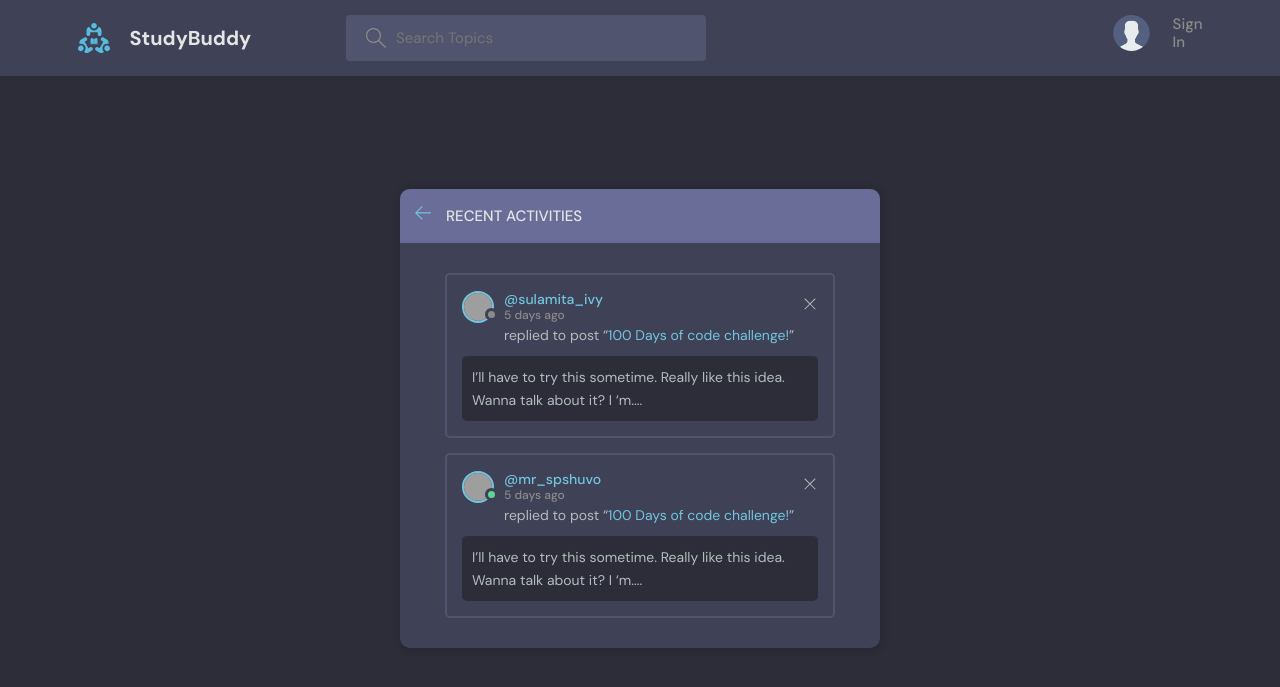
After one commit to sameerarshad786/findstudypartner, a Django app: page /activity/ in a window 1280 px wide. The commit adds this page. Shown: the top 687 px of the page. Run offline with Django 4.2, Linux system fonts and the light colour scheme; grey boxes are pictures that could not be loaded.

Commit message:
Added some functionality

```diff
--- /dev/null
+++ b/cmd1/templates/cmd1/activity.html
@@ -0,0 +1,87 @@
+{% extends 'cmd1/base.html' %}
+{% load static %}
+
+{% block content %}
+{% include 'cmd1/navbar.html' %}
+<main class="layout">
+    <div class="container">
+      <div class="layout__box">
+        <div class="layout__boxHeader">
+          <div class="layout__boxTitle">
+            <a href="{{request.META.HTTP_REFERER}}">
+              <svg version="1.1" xmlns="http://www.w3.org/2000/svg" width="32" height="32" viewBox="0 0 32 32">
+                <title>arrow-left</title>
+                <path
+                  d="M13.723 2.286l-13.723 13.714 13.719 13.714 1.616-1.611-10.96-10.96h27.625v-2.286h-27.625l10.965-10.965-1.616-1.607z"
+                ></path>
+              </svg>
+            </a>
+            <h3>Recent Activities</h3>
+          </div>
+        </div>
+
+        <div class="activities-page layout__body">
+          <div class="activities__box">
+            <div class="activities__boxHeader roomListRoom__header">
+              <a href="profile.html" class="roomListRoom__author">
+                <div class="avatar avatar--small">
+                  <img src="https://randomuser.me/api/portraits/women/11.jpg" />
+                </div>
+                <p>
+                  @sulamita_ivy
+                  <span>5 days ago</span>
+                </p>
+              </a>
+              <div class="roomListRoom__actions">
+                <a href="#">
+                  <svg version="1.1" xmlns="http://www.w3.org/2000/svg" width="32" height="32" viewBox="0 0 32 32">
+                    <title>remove</title>
+                    <path
+                      d="M27.314 6.019l-1.333-1.333-9.98 9.981-9.981-9.981-1.333 1.333 9.981 9.981-9.981 9.98 1.333 1.333 9.981-9.98 9.98 9.98 1.333-1.333-9.98-9.98 9.98-9.981z"
+                    ></path>
+                  </svg>
+                </a>
+              </div>
+            </div>
+            <div class="activities__boxContent">
+              <p>replied to post “<a href="room.html">100 Days of code challenge!</a>”</p>
+              <div class="activities__boxRoomContent">
+                I’ll have to try this sometime. Really like this idea. Wanna talk about it? I ‘m....
+              </div>
+            </div>
+          </div>
+
+          <div class="activities__box">
+            <div class="activities__boxHeader roomListRoom__header">
+              <a href="profile.html" class="roomListRoom__author">
+                <div class="avatar avatar--small active">
+                  <img src="https://randomuser.me/api/portraits/men/13.jpg" />
+                </div>
+                <p>
+                  @mr_spshuvo
+                  <span>5 days ago</span>
+                </p>
+              </a>
+              <div class="roomListRoom__actions">
+                <a href="#">
+                  <svg version="1.1" xmlns="http://www.w3.org/2000/svg" width="32" height="32" viewBox="0 0 32 32">
+                    <title>remove</title>
+                    <path
+                      d="M27.314 6.019l-1.333-1.333-9.98 9.981-9.981-9.981-1.333 1.333 9.981 9.981-9.981 9.98 1.333 1.333 9.981-9.98 9.98 9.98 1.333-1.333-9.98-9.98 9.98-9.981z"
+                    ></path>
+                  </svg>
+                </a>
+              </div>
+            </div>
+            <div class="activities__boxContent">
+              <p>replied to post “<a href="room.html">100 Days of code challenge!</a>”</p>
+              <div class="activities__boxRoomContent">
+                I’ll have to try this sometime. Really like this idea. Wanna talk about it? I ‘m....
+              </div>
+            </div>
+          </div>
+        </div>
+      </div>
+    </div>
+</main>
+{% endblock %}
--- a/cmd1/templates/cmd1/home.html
+++ b/cmd1/templates/cmd1/home.html
@@ -18,8 +18,8 @@
             {% include 'cmd1/search_bar.html' %}
 
             <div class="mobile-menuItems">
-            <a class="btn btn--main btn--pill" href="#">Browse Topics</a>
-            <a class="btn btn--main btn--pill" href="#">Recent Activities</a>
+            <a class="btn btn--main btn--pill" href="{% url 'topics' %}">Browse Topics</a>
+            <a class="btn btn--main btn--pill" href="{% url 'activity' %}">Recent Activities</a>
             </div>
         </div>
 
--- a/cmd1/urls.py
+++ b/cmd1/urls.py
@@ -9,4 +9,5 @@ urlpatterns = [
     path('room/<int:pk>/update/', RoomUpdateView.as_view(), name='room-update'),
     path('room/<int:pk>/delete/?next=/your_profile/', RoomDeleteView.as_view(), name='room-delete'),
     path('topics/', views.topics, name='topics'),
+    path('activity/', views.activity, name='activity'),
 ]
--- a/cmd1/views.py
+++ b/cmd1/views.py
@@ -66,3 +66,9 @@ def topics(request):
         'title': 'Topics',
     }
     return render(request, 'cmd1/topics.html', context)
+
+def activity(request):
+    context = {
+        'title': 'Topics',
+    }
+    return render(request, 'cmd1/activity.html', context)
```
Also changed, not shown: cmd1/templates/cmd1/activity_component.html (+16 -0 lines), cmd1/static/my_image/original_164dc44f-c9ed-44af-ab9a-388cbfa21e99_PXL_20210701_171329009.PORTRAIT.jpg (added).
